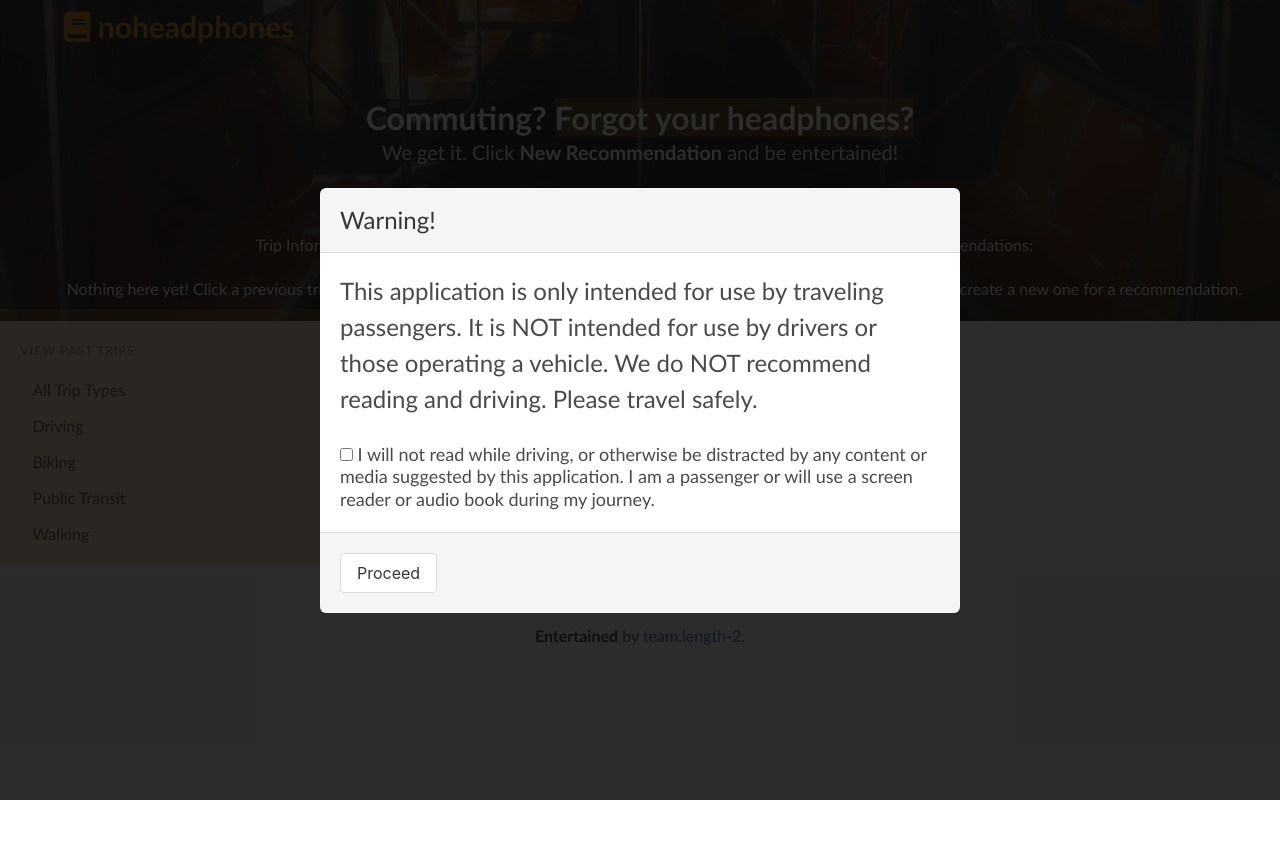
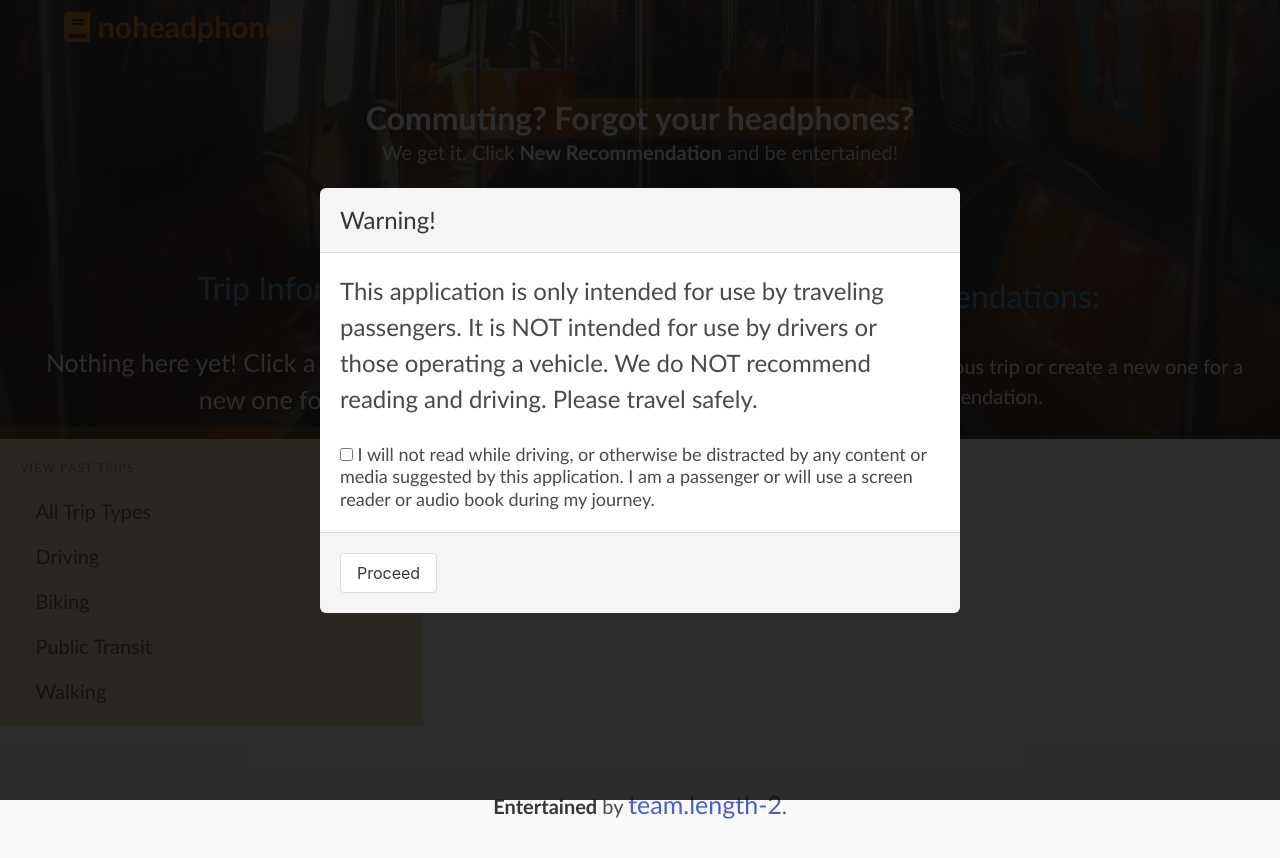
Before and after one commit to SBerkebile7/project-1, a plain HTML site: page index.html in a window 1280 px wide. Before the commit the page ends 800 px from the top, so only its background shows below. Drawn offline with nearby package versions, Linux system fonts and the light colour scheme; some packages are replaced by stand-ins of ours.

Commit message:
cleaned up css ad font

```diff
--- a/assets/gmaps.js
+++ b/assets/gmaps.js
@@ -316,7 +316,7 @@ function popularArticles() {
     // console.log(res.response.docs[0].web_url);
     // console.log(res.response.docs[0].headline.main);
     $('#outputArticles').append('<div id="url-return"></div>');
-    $("#url-return").append(`<a href="${urlReturned}" target="_blank">${articleName}</a><br/>`);
+    $("#url-return").append(`<a href="${urlReturned}" target="_blank">${articleName}</a> <i class="fas fa-external-link-alt"></i><br/><br/>`);
 
     }
   }
@@ -342,9 +342,12 @@ function popularArticles() {
         for (var i = 0; i < 5; i++) {
             var recsURL = res.results.books[i].amazon_product_url;
             var bookTitle = res.results.books[i].title;
-            var bookImg = res.results.books[i].book_image;
+            // var bookImg = res.results.books[i].book_image;
 
             $('#outputArticles').append('<div class="output-box" id="recs"></div>');
-            $("#recs").append(`<div><img src="${bookImg}" width="64" height="64"><a href="${recsURL}" target="_blank">${bookTitle}</a></div><br/>`);
+            // $("#recs").append(`<div><img src="${bookImg}" width="64" height="64"><a href="${recsURL}" target="_blank">${bookTitle}</a></div><br/>`);
+            $("#recs").append(`<div><a href="${recsURL}" target="_blank">${bookTitle}</a> <i class="fas fa-external-link-alt"></i></div><br/>`);
+
         }
+
       }
--- a/assets/style.css
+++ b/assets/style.css
@@ -1,5 +1,9 @@
 * {
     font-family: 'Gill Sans', 'Gill Sans MT', Calibri, 'Trebuchet MS', sans-serif;
+}
+
+p, #text,  a {
+    font-size: 1.25em;
 }
 
 :root {
@@ -46,18 +50,25 @@ li:hover {
 }
 
 #outputTrip {
-    text-align:center;
+    text-align: center;
     margin: 20px;
-    /* font-size: 2em; */
+    font-size: 1.25em;
     justify-content: center;
 }
 
 .info-gen-space {
     text-align: center;
+    margin: 5%;
 }
 
+h3.info-gen-space {
+    font-size: 32px;
+    color: var(--accents1);
+}
+
+
 #outputArticles {
-    /* text-align:center; */
+    text-align:center;
     margin: 20px;
     /* display: flex; */
 }
```
